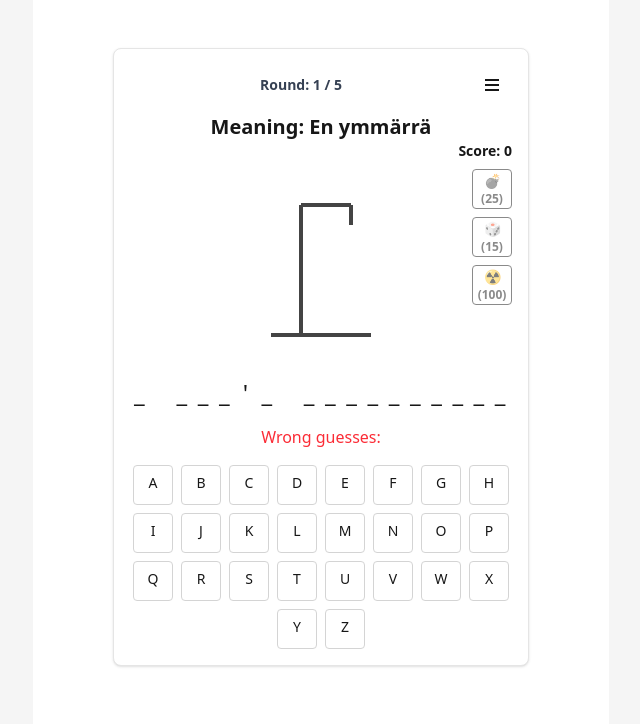
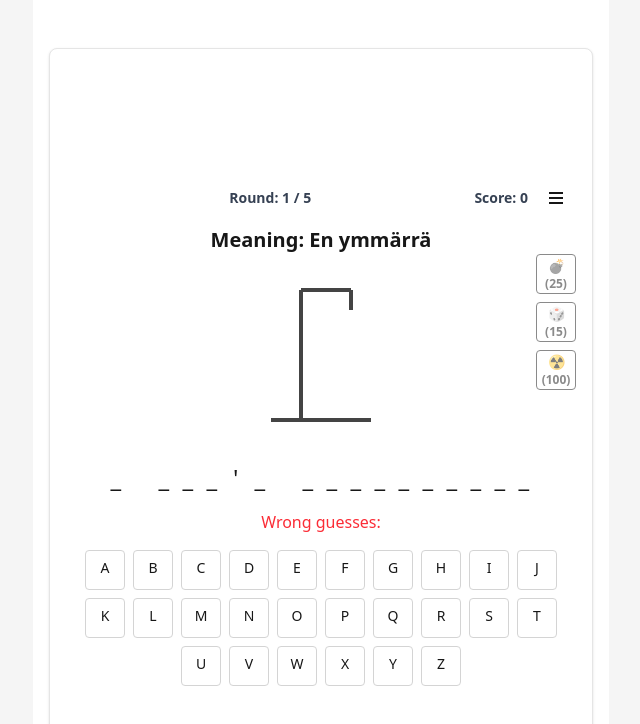
Before and after one commit to amahlaka/lingo-hangman, a React (Vite) app: page /play in a window 1280 px wide. Shown: the top 724 px of the page, without its empty margins (319-959 px from the left). Built offline with nearby package versions, Linux system fonts and the light colour scheme.

Commit message:
feat: enhance layout and styling of HangmanGame component for better user experience

```diff
--- a/src/components/HangmanGame.jsx
+++ b/src/components/HangmanGame.jsx
@@ -406,9 +406,9 @@ export default function HangmanGame({ lang, t, restartFlag, testWords = "", setL
   }, [currentIndex, restartFlag]);
 
   return (
-    <div className="max-w-md mx-auto p-4 space-y-4">
-      <Card>
-        <CardContent className="text-center p-4">
+    <div className="min-h-screen flex flex-col justify-center items-center pt-4 pb-4 space-y-4">
+      <Card className="flex-1 w-full flex flex-col justify-center">
+        <CardContent className="text-center p-4 w-full flex-1 flex flex-col justify-center h-full">
           {/* Menu and round indicator on the same row */}
           <div className="flex justify-between items-center mb-2">
             <div className="flex-1 flex justify-center">
@@ -416,22 +416,25 @@ export default function HangmanGame({ lang, t, restartFlag, testWords = "", setL
                 {(showAllGuessed ? (t.round || "Round") + ": " + totalRounds + " / " + totalRounds : (t.round || "Round") + ": " + roundsPlayed + " / " + totalRounds)}
               </span>
             </div>
+            <div className="flex items-center gap-2">
+              <span className="text-sm font-semibold text-gray-700 dark:text-gray-200 whitespace-nowrap">
+                {t.score}: {totalScore}
+              </span>
               <HamburgerMenu lang={lang} setLang={setLang} onRestart={handleRestart} darkMode={darkMode} setDarkMode={setDarkMode} />
+            </div>
           </div>
           <h2 className="text-xl font-semibold" data-testid="native-word">{t.meaning}: {native}</h2>
           {timeValue && (
-            <div className="mb-2 text-blue-600 dark:text-blue-300 text-base">
+            <div className="mb-2 text-blue-600 dark:text-blue-300 text-xs">
               {Array.isArray(timeValue) ? timeValue.join(" / ") : timeValue}
             </div>
           )}
-          <div className="text-right text-sm font-semibold mb-2">
-            {t.score}: {totalScore}
-          </div>
-          {/* Drawing and Powerups side by side */}
-          <div className="flex flex-row justify-center items-start gap-4 mb-2 relative">
+          {/* Drawing and Powerups: Powerups float over drawing, aligned right */}
+          <div className="relative flex justify-center items-start" style={{}}>
             <div className="flex-shrink-0">
               <HangmanDrawing incorrect={incorrect.length} t={t} />
             </div>
+            <div className="absolute right-0 top-0 z-10 flex flex-col gap-2 items-end pr-1">
               <PowerupButtons
                 totalScore={totalScore}
                 powerupCooldown={powerupCooldown}
@@ -449,6 +452,7 @@ export default function HangmanGame({ lang, t, restartFlag, testWords = "", setL
                 fiftyFifty={fiftyFifty}
                 t={t}
               />
+            </div>
           </div>
           <div className="text-2xl tracking-widest my-4">
             {(() => {
```
Lines whose indentation alone changed are shown as unchanged.
